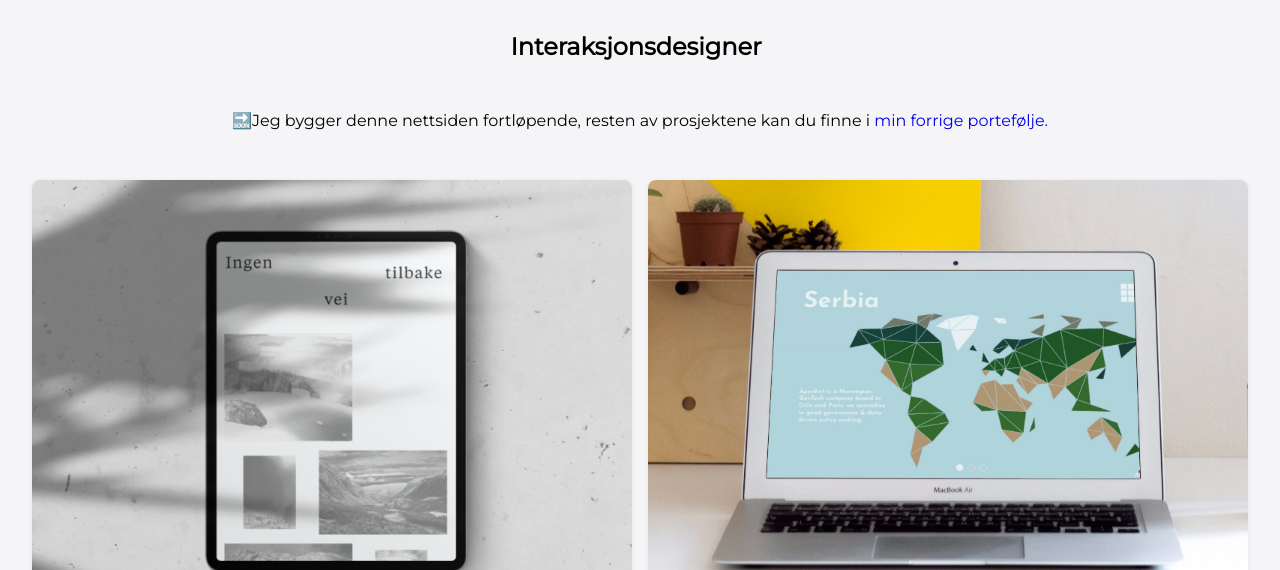
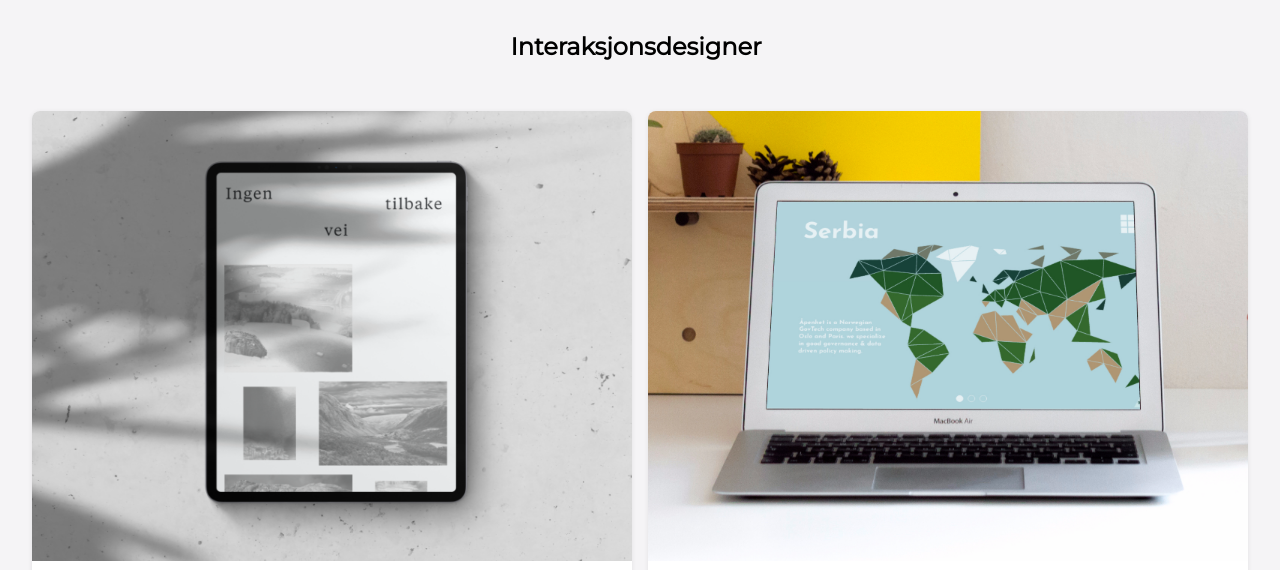
Before and after one commit to annamariabukalska/portfolio, a website: page index.html in a window 1280 px wide. Shown: the part 192-762 px from the top of the page. Drawn offline with nearby package versions, Linux system fonts and the light colour scheme.

Commit message:
Diverse forbedringer

```diff
--- a/index.html
+++ b/index.html
@@ -31,11 +31,6 @@
 		</nav>
 
 		<h1 id="top-info"></h1>
-
-		<div class="old-portfolio">🔜Jeg bygger denne nettsiden fortløpende, resten av prosjektene kan du finne i
-			<a href="https://annamariabukalska.wordpress.com" target="_blank">min forrige portefølje.</a>
-		</div>
-
 		<div class="projects">
 			<a href="kunstplus.html">
 				<div class="portfolio-preview">
--- a/style/style.scss
+++ b/style/style.scss
@@ -30,13 +30,6 @@ body {
 	.projects {
 		grid-template-columns: repeat(auto-fit, minmax(100%, 1fr)) !important;
 	}
-}
-
-.old-portfolio {
-	margin-right: 50px;
-	margin-left: 50px;
-	margin-top: 50px;
-	text-align: center;
 }
 
 .projects {
```
Also changed, not shown: ikketaaltforgodfisk.html (+1 -1 lines), style/style.css.
